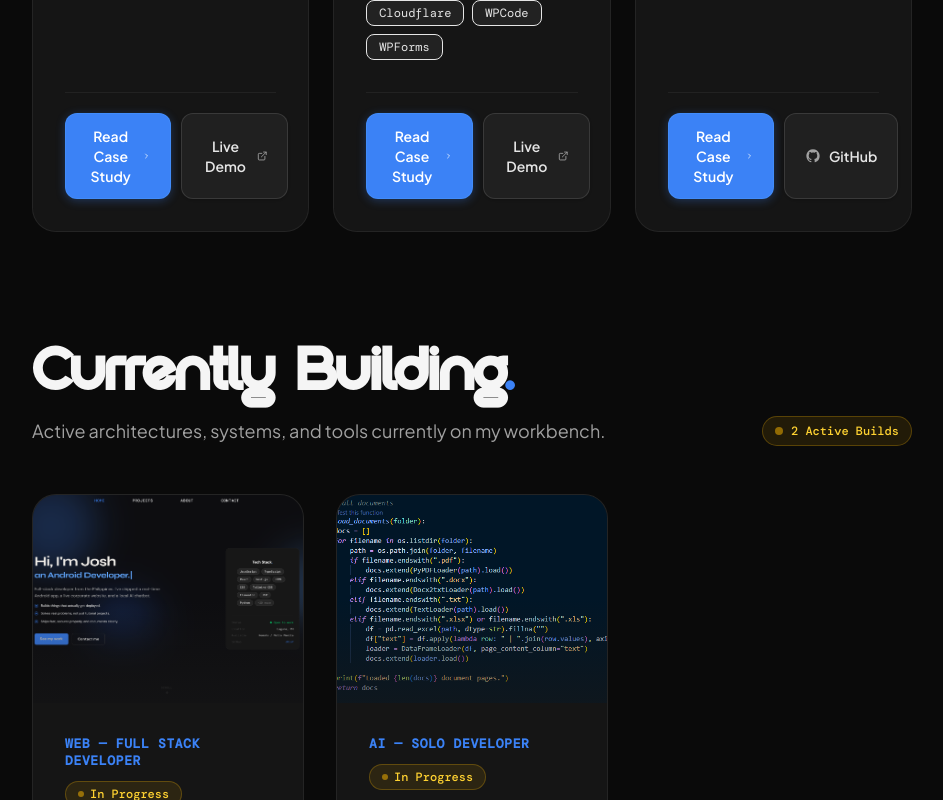
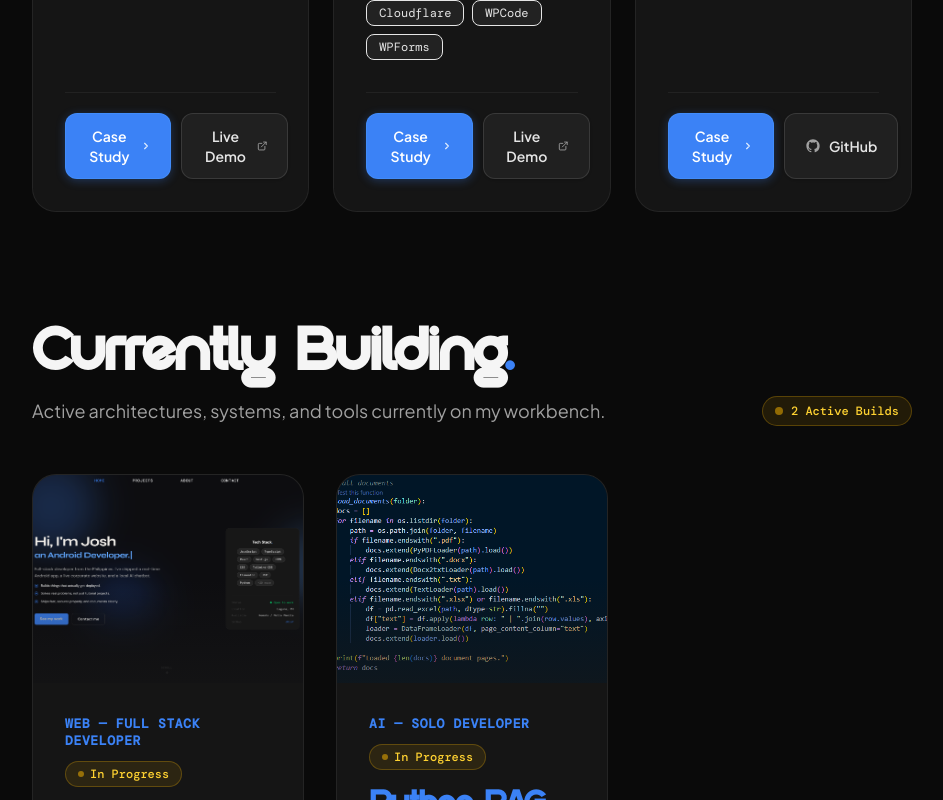
Before and after one commit to JRioP/Rio_Joshua_Portfolio, a Next.js app: page / in a window 1280 px wide. Shown: the part 1880-2680 px from the top of the page, without its empty margins (168-1111 px from the left). Built offline with nearby package versions, Linux system fonts and the light colour scheme.

Commit message:
style(projects): shorten case study button label to Case Study on project cards

```diff
--- a/components/projects/ProjectCard.tsx
+++ b/components/projects/ProjectCard.tsx
@@ -125,7 +125,7 @@ export default function ProjectCard({
             aria-label={`Read case study for ${project.title}`}
             className="flex-1 text-center font-sans font-semibold text-sm px-5 py-3 rounded-xl bg-accent-500 hover:bg-accent-hover text-white active:scale-[0.98] transition-all duration-200 shadow-[0_2px_10px_rgba(59,130,246,0.3)] hover:shadow-[0_4px_20px_rgba(59,130,246,0.45)] border border-blue-400/30 flex items-center justify-center gap-2 min-h-[44px] group/btn"
           >
-            <span>Read Case Study</span>
+            <span>Case Study</span>
             <svg
               className="w-4 h-4 transition-transform duration-200 group-hover/btn:translate-x-1 text-blue-100"
               viewBox="0 0 16 16"
```
